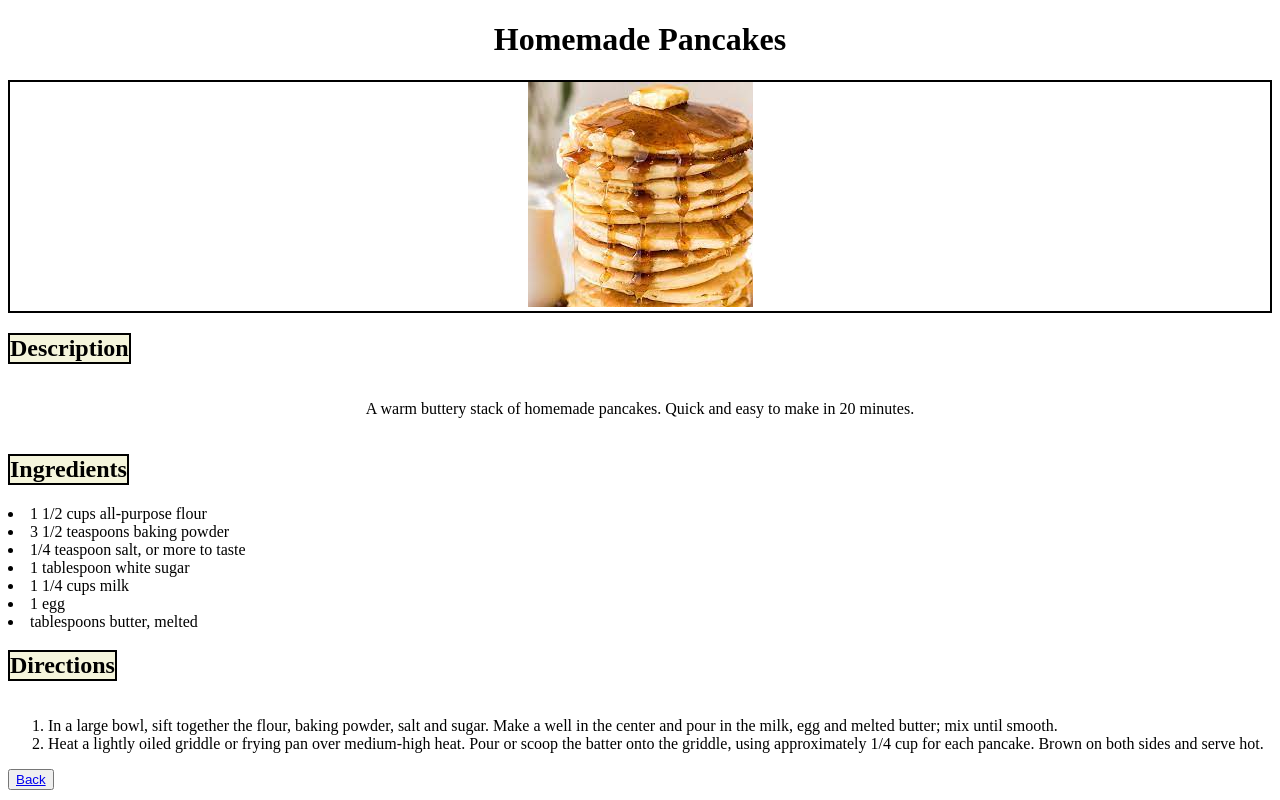
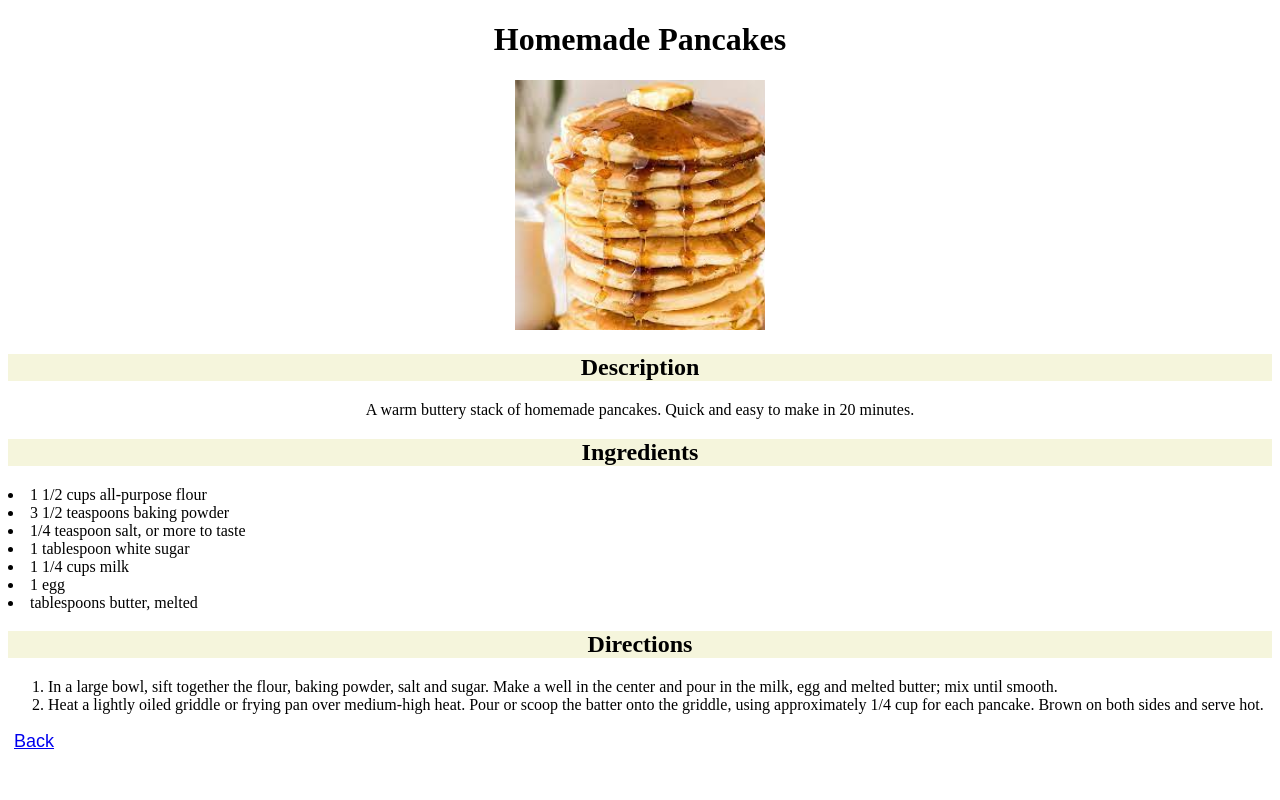
Before and after one commit to JustinB011688/odin-recipes, a plain HTML site: page recipes/pancakes.html in a window 1280 px wide. Drawn offline with Linux system fonts and the light colour scheme.

Commit message:
edited image size

```diff
--- a/css/style2.css
+++ b/css/style2.css
@@ -3,20 +3,39 @@ h1 {
 }
 .photo {
     text-align: center;
-    border:2px solid black;
+
+}
+
+img {
+    width: 250px;
+    height: 250px;
+
 }
 
 h2 {
     background-color: beige;
-    border: 2px solid black;
+
     text-align: center;
-    display: inline-block;
-
-
-
 
 }
 
 p {
     text-align: center;
 }
+
+.abouttitle {
+    background-color: beige;
+}
+.about {
+
+    text-align: center;
+
+}
+
+.button {
+    border-radius: 10px;
+    border-style:hidden;
+    background-color: transparent;
+    color: black;
+    font-size: 18px;
+}
--- a/recipes/pancakes.html
+++ b/recipes/pancakes.html
@@ -38,7 +38,7 @@
     <li>Heat a lightly oiled griddle or frying pan over medium-high heat. Pour or scoop the batter onto the griddle, using approximately 1/4 cup for each pancake. Brown on both sides and serve hot.</li>
 </ol>
 
-<button><a href="../index.html">Back</button>
+<button class="button"><a href="../index.html">Back</button>
 
 </body>
 </html>
```
Also changed, not shown: index.html (+2 -1 lines), recipes/about.html (+5 -10 lines), recipes/breadrounds.html (+1 -1 lines), recipes/lasagnaflatbread.html (+1 -1 lines).
